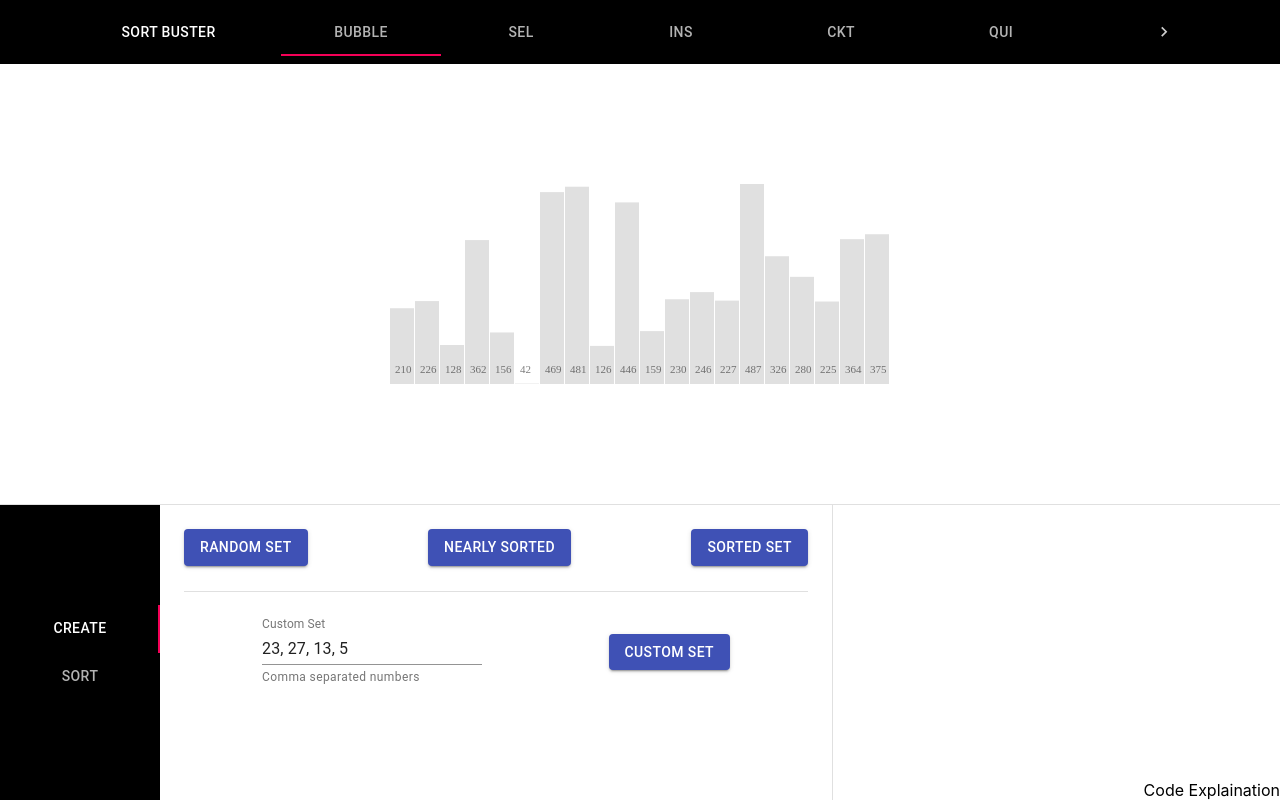
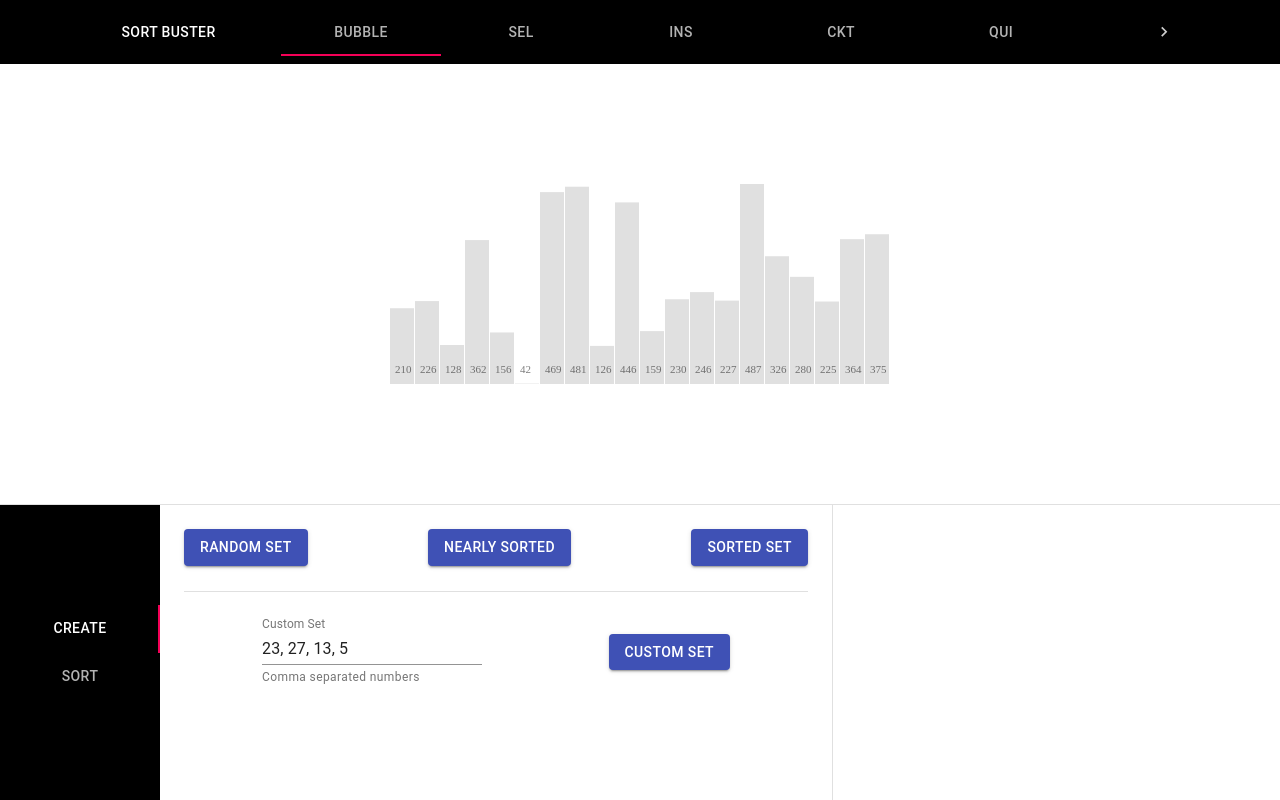
Before and after one commit to YoussefEgla/Sort-Buster, a React (Create React App) app: page / in a window 1280 px wide. Built offline with nearby package versions, Linux system fonts and the light colour scheme.

Commit message:
Removed code explanation text

```diff
--- a/src/App.tsx
+++ b/src/App.tsx
@@ -14,7 +14,6 @@ function App() {
       </div>
       <div className={classes.bottomContainer}>
         <Container.Controls />
-        <div>Code Explaination</div>
       </div>
     </div>
   );
```
